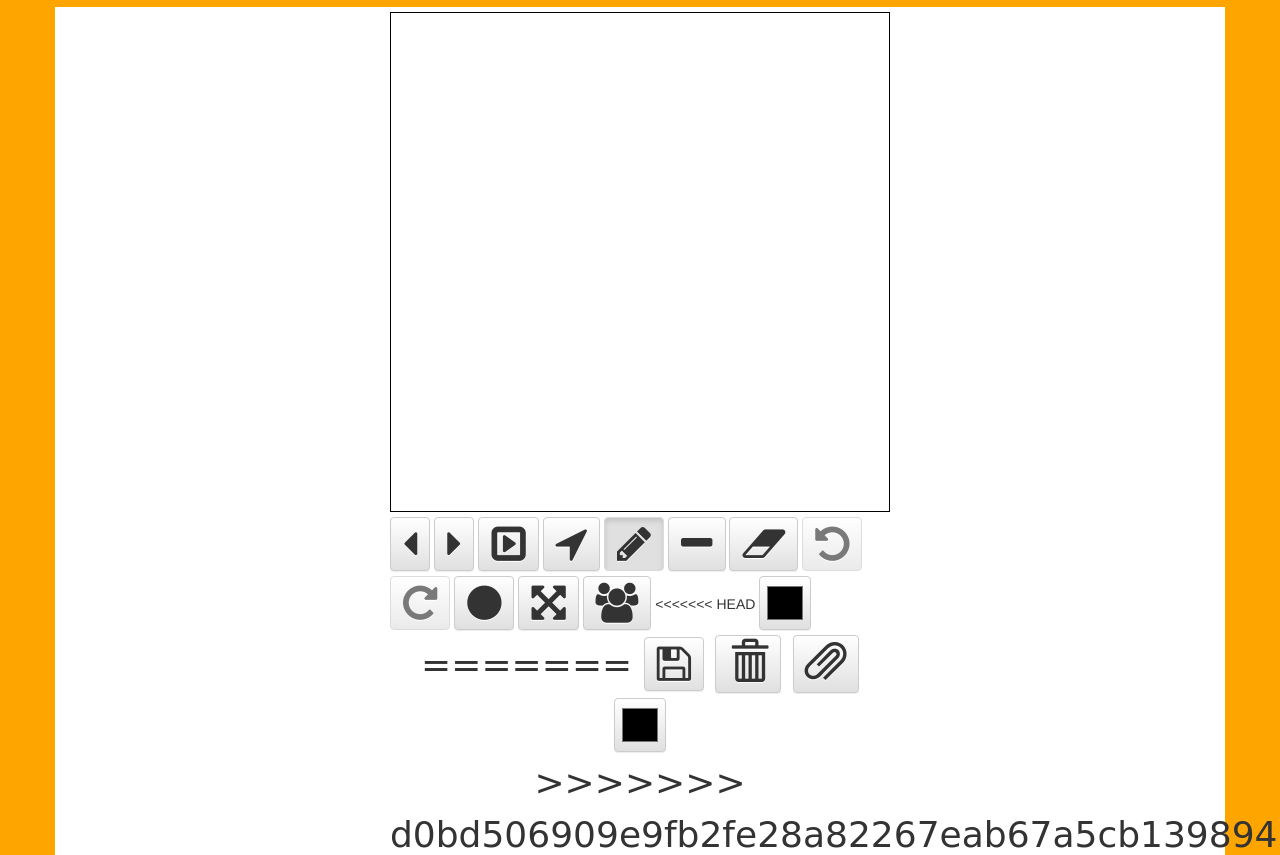
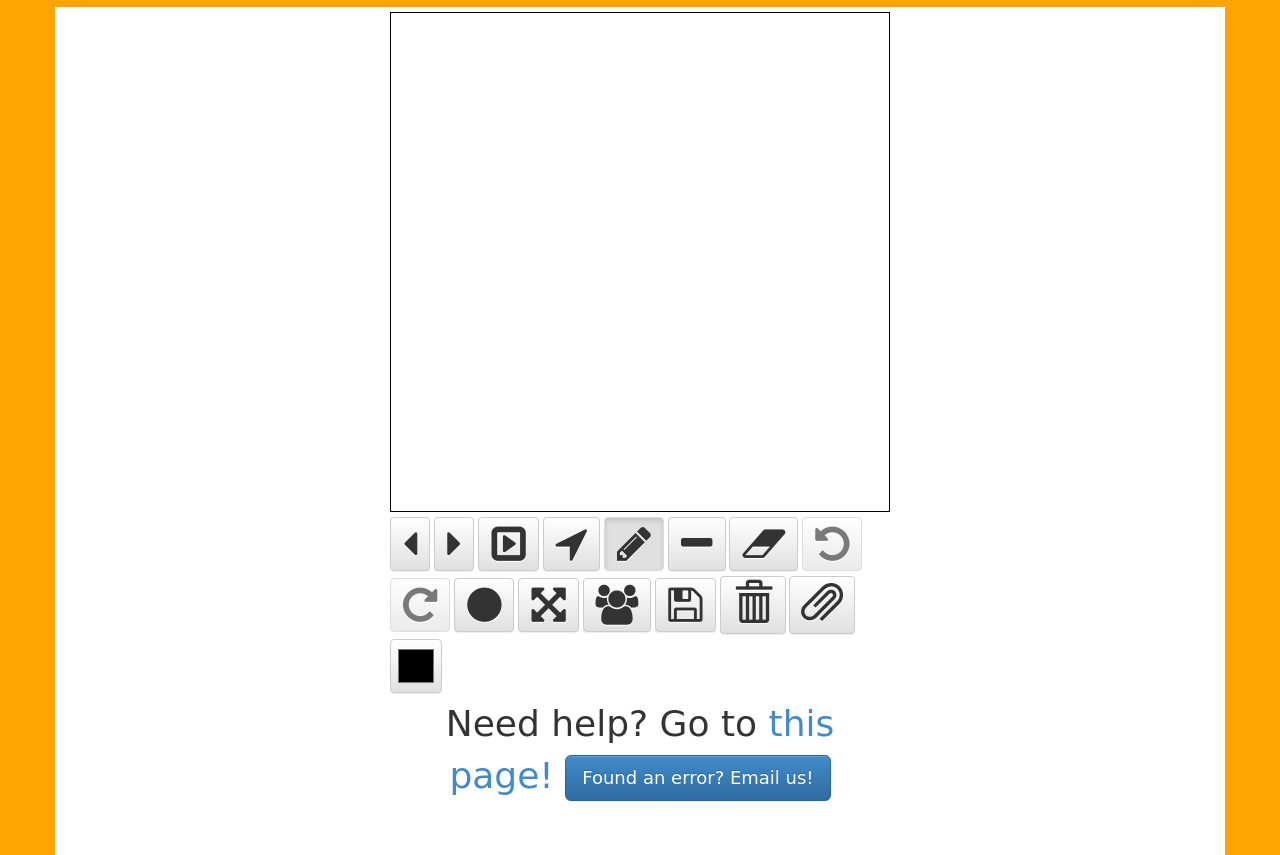
Before and after one commit to johncena1234/mission-animate, a plain HTML site: page edit.html in a window 1280 px wide. Shown: the part 97-952 px from the top of the page. Drawn offline with Linux system fonts and the light colour scheme.

Commit message:
fix merge conflict

```diff
--- a/edit.html
+++ b/edit.html
@@ -59,16 +59,11 @@
       <button type="button" class="btn btn-default size" title="Pencil Size"> <i class="fa fa-circle"></i> </button>
       <button type="button" class="btn btn-default size" title="Picture Size"> <i class="fa fa-arrows-alt"></i> </button>
       <button type="button" class="btn btn-default onion skin" title="Onion Skin"> <i class="fa fa-group"></i> </button>
-<<<<<<< HEAD
-      <input type="color" id="pencil-color" title="Change Color" class="btn-default" data-bind="value: lineStyle.stroke" />
-      <div style="text-align: center; font-size: 36px; font-family:cursive;">
-=======
       <button type="button" class="btn btn-default floppy save" title="floppy save"> <i class="fa fa-save"></i> </button>
       <button type="button" class="btn btn-default trash" title="trash"> <i class="glyphicon glyphicon-trash"></i> </button>
       <button type="button" class="btn btn-default paper clip" title="paper clip"> <i class="glyphicon glyphicon-paperclip"></i> </button>
       <input type="color" id="pencil-color" title="Change Color" class="btn-default" data-bind="value: lineStyles.pencil.stroke" />
       <div style="text-align: center; font-size: 36px; font-family:cursive">
->>>>>>> d0bd506909e9fb2fe28a82267eab67a5cb139894
         Need help? Go to <a href="help.html">this page!</a>
         <a href="about.html" class="btn btn-primary btn-lg" role="button" style="font-family:cursive;">Found an error? Email us!</a>
       </div>
```
